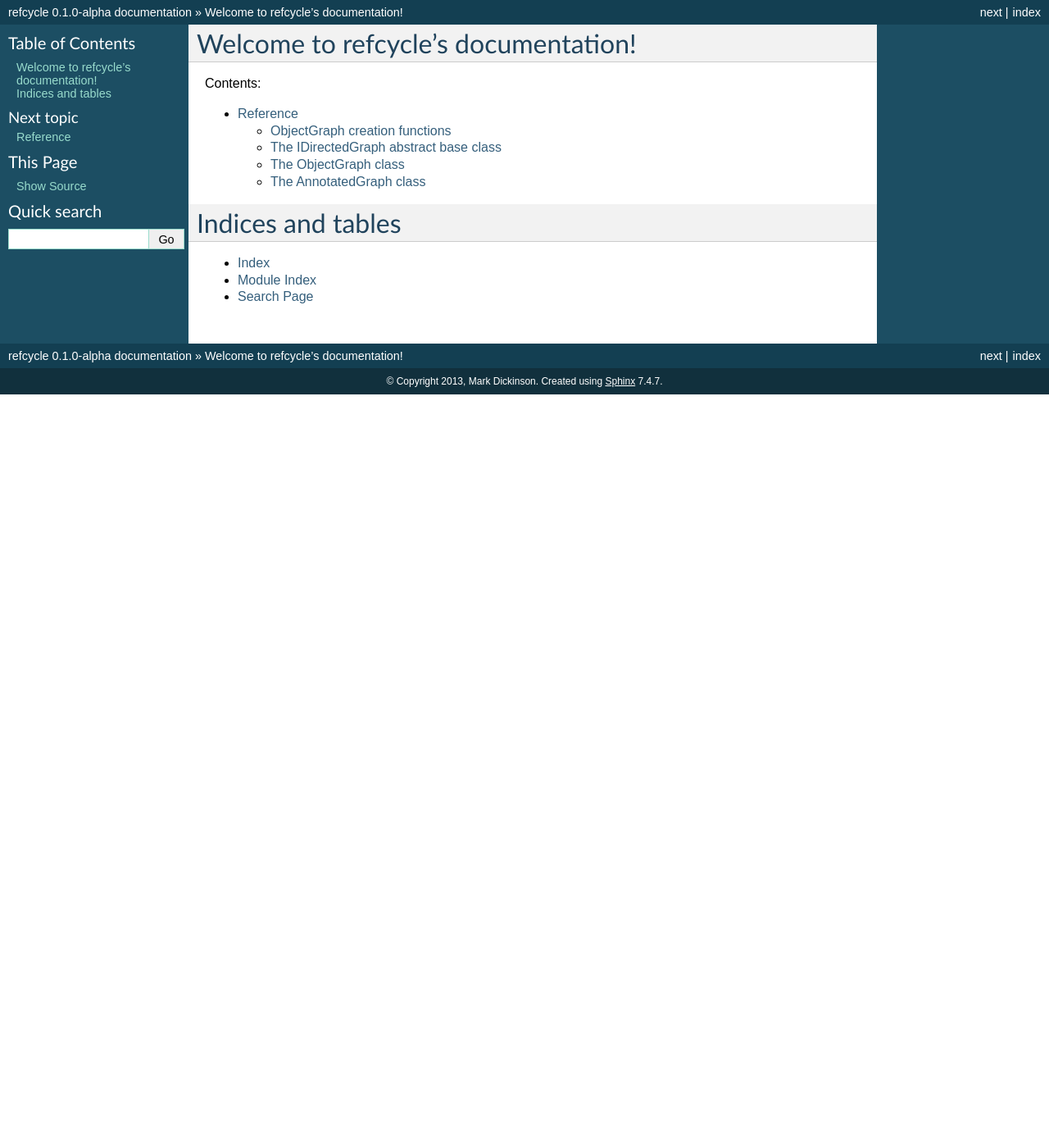
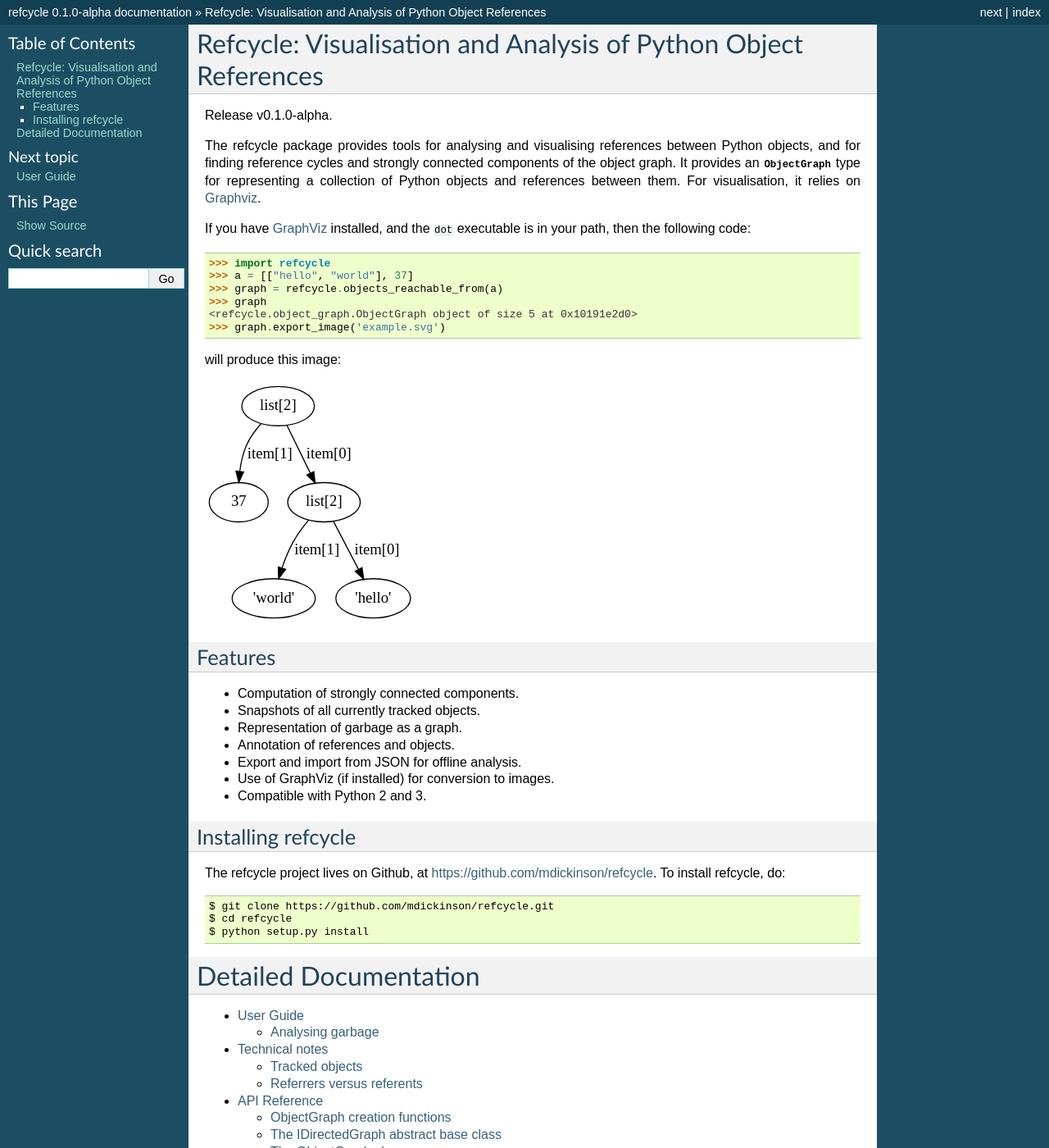
Before and after one commit to mdickinson/refcycle, a Sphinx documentation site: the page built from docs/source/index.rst, in a window 1280 px wide and 1400 px high. Shown: the whole window at 82% size. Built offline with Sphinx 7.4.7, drawn with Linux system fonts in a browser that asks for light colours; some of the changed text lies outside the part shown.

Commit message:
Add some content to the non reference portion of the documentation.

```diff
--- a/docs/source/conf.py
+++ b/docs/source/conf.py
@@ -272,4 +272,6 @@ texinfo_documents = [
 
 
 # Example configuration for intersphinx: refer to the Python standard library.
-intersphinx_mapping = {'http://docs.python.org/': None}
+intersphinx_mapping = {
+    'python': ('http://docs.python.org/', None)
+}
--- /dev/null
+++ b/docs/source/guide.rst
@@ -0,0 +1,61 @@
+User Guide
+==========
+
+Analysing garbage
+-----------------
+
+The |garbage| function allows you to capture cyclic garbage.  Let's start by
+creating some cyclic garbage.  First we turn off the cyclic garbage collector
+to prevent the garbage being collected before we have a chance to capure it.
+We also collect any garbage created by the imports::
+
+    >>> import refcycle
+    >>> import gc
+    >>> gc.disable()
+    >>> gc.collect()
+    0
+
+Now let's create some reference cycles::
+
+    >>> class A(object):
+    ...     pass
+    ...
+    >>> a = A()
+    >>> b = A()
+    >>> a.foo = b
+    >>> b.foo = a
+    >>> del a, b, A
+
+After the ``del`` statement above, there are no external references either to
+the two instances of ``A`` created, or to the class ``A``.  Let's collect the
+garbage::
+
+    >>> graph = refcycle.garbage()
+    >>> graph
+    <refcycle.object_graph.ObjectGraph object of size 10 at 0x10048ed50>
+    >>> graph.export_image('garbage.svg')
+
+The graph looks something like this:
+
+.. image:: images/garbage.svg
+
+You can see the cycle we created on the right-hand side, along with the
+references from ``a`` and ``b`` to the class ``A``, and some cycles belonging
+to ``A`` itself.  Now let's decompose the graph into its strongly connected
+components::
+
+    >>> sccs = graph.strongly_connected_components()
+    >>> sccs
+    [<refcycle.object_graph.ObjectGraph object of size 1 at 0x10181e890>,
+     <refcycle.object_graph.ObjectGraph object of size 5 at 0x10181e550>,
+     <refcycle.object_graph.ObjectGraph object of size 4 at 0x10181e610>]
+    >>> sccs.sort(key=len)
+    >>> sccs[-1].export_image('scc1.svg')
+    >>> sccs[-2].export_image('scc2.svg')
+
+.. image:: images/scc1.svg
+
+.. image:: images/scc2.svg
+
+
+.. |garbage| replace:: :func:`~refcycle.creators.garbage`
--- a/docs/source/index.rst
+++ b/docs/source/index.rst
@@ -3,20 +3,68 @@
    You can adapt this file completely to your liking, but it should at least
    contain the root `toctree` directive.
 
-Welcome to refcycle's documentation!
-====================================
+Refcycle: Visualisation and Analysis of Python Object References
+================================================================
 
-Contents:
+Release v\ |release|.
+
+The refcycle package provides tools for analysing and visualising references
+between Python objects, and for finding reference cycles and strongly connected
+components of the object graph.  It provides an
+:class:`~refcycle.object_graph.ObjectGraph` type for representing a collection
+of Python objects and references between them.  For visualisation, it relies on
+`Graphviz`_.
+
+If you have `GraphViz`_ installed, and the ``dot`` executable is in
+your path, then the following code::
+
+    >>> import refcycle
+    >>> a = [["hello", "world"], 37]
+    >>> graph = refcycle.objects_reachable_from(a)
+    >>> graph
+    <refcycle.object_graph.ObjectGraph object of size 5 at 0x10191e2d0>
+    >>> graph.export_image('example.svg')
+
+will produce this image:
+
+
+.. image:: images/example1.svg
+
+
+Features
+--------
+
+- Computation of strongly connected components.
+- Snapshots of all currently tracked objects.
+- Representation of garbage as a graph.
+- Annotation of references and objects.
+- Export and import from JSON for offline analysis.
+- Use of GraphViz (if installed) for conversion to images.
+- Compatible with Python 2 and 3.
+
+
+Installing refcycle
+-------------------
+
+The refcycle project lives on Github, at
+https://github.com/mdickinson/refcycle.
+To install refcycle, do::
+
+    $ git clone https://github.com/mdickinson/refcycle.git
+    $ cd refcycle
+    $ python setup.py install
+
+
+Detailed Documentation
+======================
 
 .. toctree::
    :maxdepth: 2
 
+   guide
+   technical
    reference
 
 
-Indices and tables
-==================
-
-* :ref:`genindex`
-* :ref:`modindex`
-* :ref:`search`
+.. _Graphviz: http://www.graphviz.org
+.. _JSON: http://www.json.org
--- a/docs/source/reference.rst
+++ b/docs/source/reference.rst
@@ -1,5 +1,5 @@
-Reference
----------
+API Reference
+-------------
 
 .. toctree::
 
--- /dev/null
+++ b/docs/source/technical.rst
@@ -0,0 +1,86 @@
+Technical notes
+---------------
+
+Tracked objects
++++++++++++++++
+
+The |snapshot| helper function returns a snapshot of all live Python objects
+that are currently being tracked by the cyclic garbage collector; that's not
+the same thing as all currently live Python objects.
+
+In more detail: not all Python objects are tracked by the cyclic garbage collector.  Objects
+like integers and strings have no references to other objects, so cannot be
+involved in a cycle; so they're not tracked.  There's a
+:py:func:`gc.is_tracked` function in the standard library that allows you to
+find out whether an object is currently tracked or not::
+
+    >>> import gc
+    >>> a = 12.56
+    >>> gc.is_tracked(a)
+    False
+    >>> gc.is_tracked(b)
+    True
+
+There are some surprises lurking, though:
+
+    >>> a = 1, 2, 3
+    >>> gc.is_tracked(a)
+    True
+    >>> gc.collect()
+    0
+    >>> gc.is_tracked(a)
+    False
+
+In current Python, there are some optimizations that untrack certain objects
+when it's clear that they can't be involved in a cycle.  Those optimizations
+run during garbage collection.  In the example above, the garbage collector
+determined that none of the objects in the tuple ``a`` was tracked, so that
+there's no need to track ``a`` either.
+
+This means that you shouldn't depend on the set of tracked objects being too
+predictable.  When diagnosing object leaks, it's tempting to compare lengths of
+:py:func:`gc.get_objects` return values before and after some computation, but
+since :py:func:`gc.get_objects` returns only the gc-tracked objects, those
+lengths may change depending on the optimizations.  For example::
+
+    >>> import gc
+    >>> a = (((1, 2, 3), 4), (5, 6))
+    >>> len(gc.get_objects())
+    3586
+    >>> gc.collect()
+    0
+    >>> len(gc.get_objects())
+    3410
+    >>> gc.collect()
+    0
+    >>> len(gc.get_objects())
+    3409
+    >>> gc.collect()
+    0
+    >>> len(gc.get_objects())
+    3408
+    >>> gc.collect()
+    0
+    >>> len(gc.get_objects())
+    3408
+    >>> gc.collect()
+    0
+
+
+Referrers versus referents
+++++++++++++++++++++++++++
+
+The |ObjectGraph| class fills in edges using :py:func:`gc.get_referents`,
+rather than :py:func:`gc.get_referrers`.  There's an important difference
+between the two functions: not only is :py:func:`gc.get_referrers` much slower
+than :py:func:`gc.get_referents`; it would also return a smaller graph.  Python
+objects that are trackable by the garbage collector provide a natural mechanism
+for computing their referents (via the ``tp_traverse`` slot at C level), but
+there's no simple way to find the referrers of a given object.  So
+``gc.get_referrers(obj)`` traverses the entire list of current gc-tracked
+objects looking for those which refer to ``obj``.  This is slower, and returns
+only gc-tracked objects.
+
+
+.. |ObjectGraph| replace:: :class:`~refcycle.object_graph.ObjectGraph`
+.. |snapshot| replace:: :func:`~refcycle.creators.snapshot`
```
Also changed, not shown: docs/source/images/example1.svg (added), docs/source/images/garbage.svg (added), docs/source/images/scc1.svg (added), docs/source/images/scc2.svg (added).
